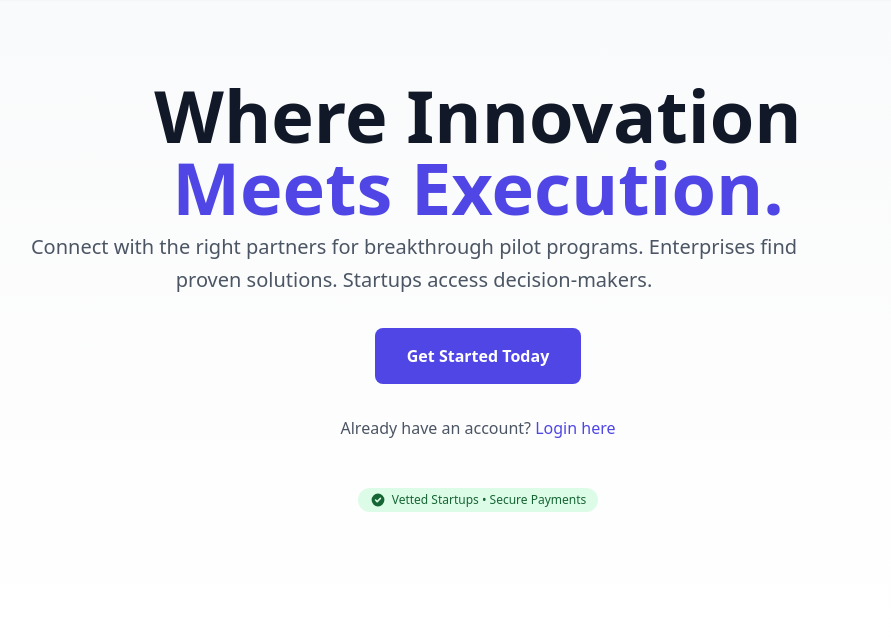
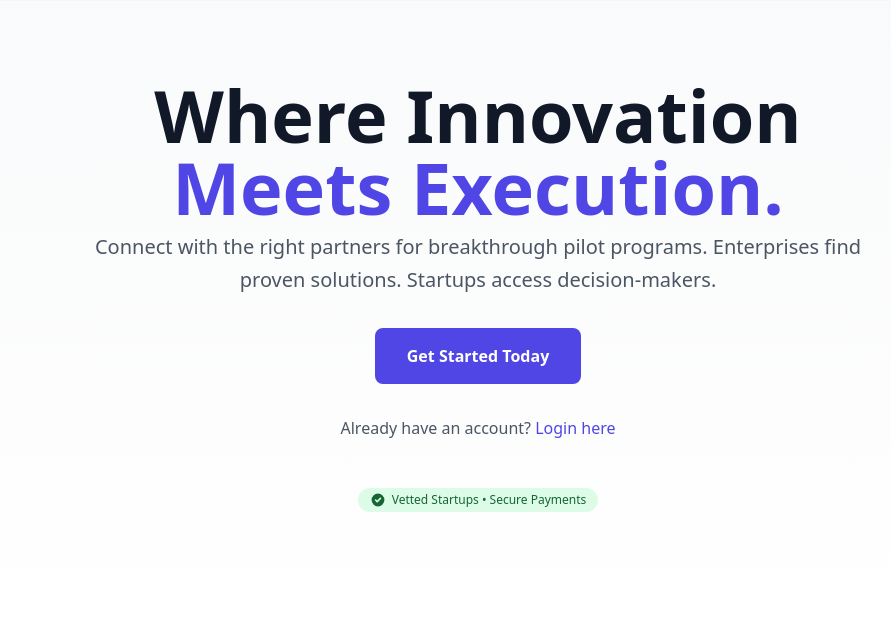
Before and after one commit to sameerhimati/fend-marketplace, a Django app: template templates/landing.html in a window 1280 px wide. Shown: the part 179-818 px from the top of the page, without its empty margins (162-1053 px from the left). Run offline with Django 5.2, Linux system fonts and the light colour scheme; the template is opened without the code that fills it: most values are stand-ins (such as "Sample title", 1, 10 or a date in 2020); some libraries are stand-ins or nearby versions.

Commit message:
Fix hero content centering on marketplace landing page
- Added explicit text-center classes to headline and subheadline
- Added mx-auto to subheadline paragraph for proper centering

🤖 Generated with Claude Code
https://claude.ai/code

Co-Authored-By: Claude <noreply@anthropic.com>

```diff
--- a/templates/landing.html
+++ b/templates/landing.html
@@ -79,13 +79,13 @@
     <div class="max-w-7xl mx-auto px-4 sm:px-6 lg:px-8 pt-20 pb-32">
         <div class="max-w-4xl mx-auto text-center">
             <!-- Main Headline -->
-            <h1 class="text-5xl md:text-7xl font-bold text-gray-900 leading-tight mb-2">
+            <h1 class="text-5xl md:text-7xl font-bold text-gray-900 leading-tight mb-2 text-center">
                 Where Innovation<br class="hidden sm:block">
                 <span class="text-indigo-600">Meets Execution.</span>
             </h1>
 
             <!-- Subheadline -->
-            <p class="text-xl text-gray-600 mb-8 max-w-3xl leading-relaxed">
+            <p class="text-xl text-gray-600 mb-8 max-w-3xl mx-auto leading-relaxed text-center">
                 Connect with the right partners for breakthrough pilot programs.
                 Enterprises find proven solutions. Startups access decision-makers.
             </p>
```
